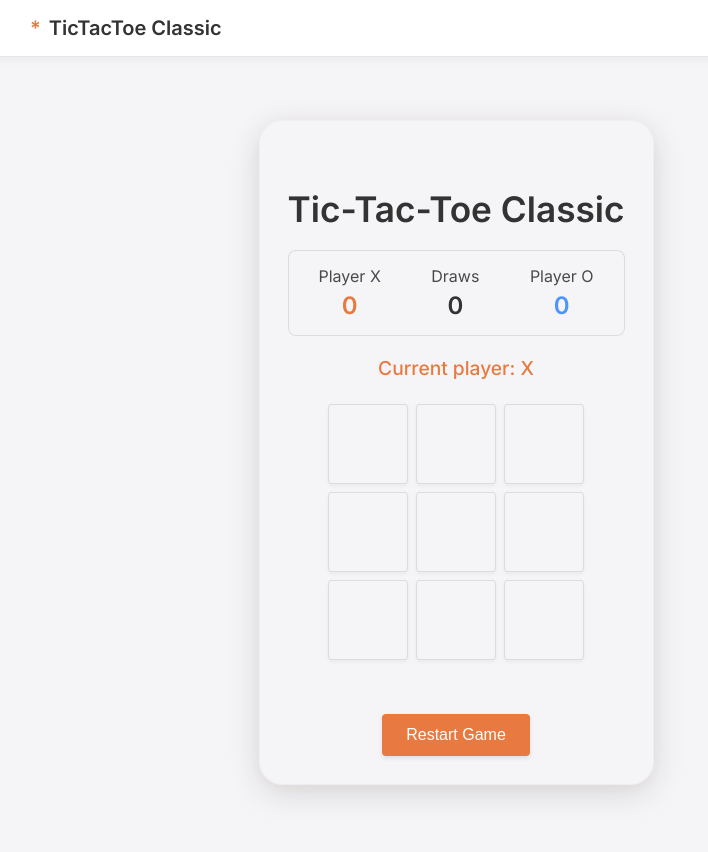
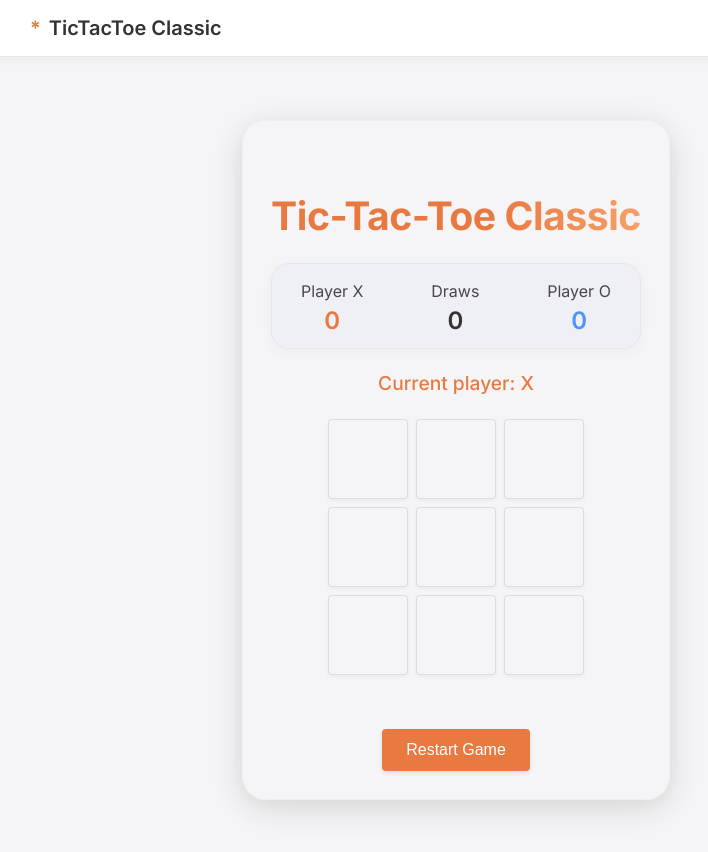
Before and after one commit to Workflow-Manager-admin/tictactoe-classic-100386-100392, a React (Create React App) app in the folder main_container_for_tictactoe_classic/: page / in a window 1280 px wide. Shown: the top 852 px of the page, without its empty margins (184-892 px from the left). Built offline with nearby package versions, Linux system fonts and the light colour scheme; the HTML template or start-up script is replaced by a standard one.

Commit message:
Auto-commit: Changes as of 2025-05-26T08:26:41.636707+00:00

```diff
--- a/main_container_for_tictactoe_classic/src/components/TicTacToe.css
+++ b/main_container_for_tictactoe_classic/src/components/TicTacToe.css
@@ -19,21 +19,30 @@
 }
 
 .game-title {
-  margin-bottom: 20px;
-  font-size: 2.2rem;
-  font-weight: 600;
-  color: var(--text-color);
+  margin-bottom: 24px;
+  font-size: 2.45rem;
+  font-weight: 700;
+  color: var(--kavia-orange);
+  letter-spacing: -.5px;
+  /* Modern gradient shadow highlight */
+  background: linear-gradient(90deg, #E87A41 60%, #FFB37B 120%);
+  -webkit-background-clip: text;
+  -webkit-text-fill-color: transparent;
+  text-align: center;
 }
 
 .scoreboard {
   display: flex;
   justify-content: space-between;
   width: 100%;
-  margin-bottom: 20px;
-  padding: 15px;
-  background-color: var(--background-color);
-  border-radius: 8px;
-  border: 1px solid var(--border-color);
+  margin-bottom: 22px;
+  padding: 17px 14px 13px 14px;
+  background: rgba(238, 238, 246, 0.78);
+  border-radius: 18px;
+  border: 1.5px solid rgba(232,122,65,0.09);
+  box-shadow: 0 3px 14px rgba(0,0,0,0.04);
+  backdrop-filter: blur(2px);
+  gap: 22px;
 }
 
 .score {
```
Also changed, not shown: 2 other files (tests, documents, lock files or other folders).
